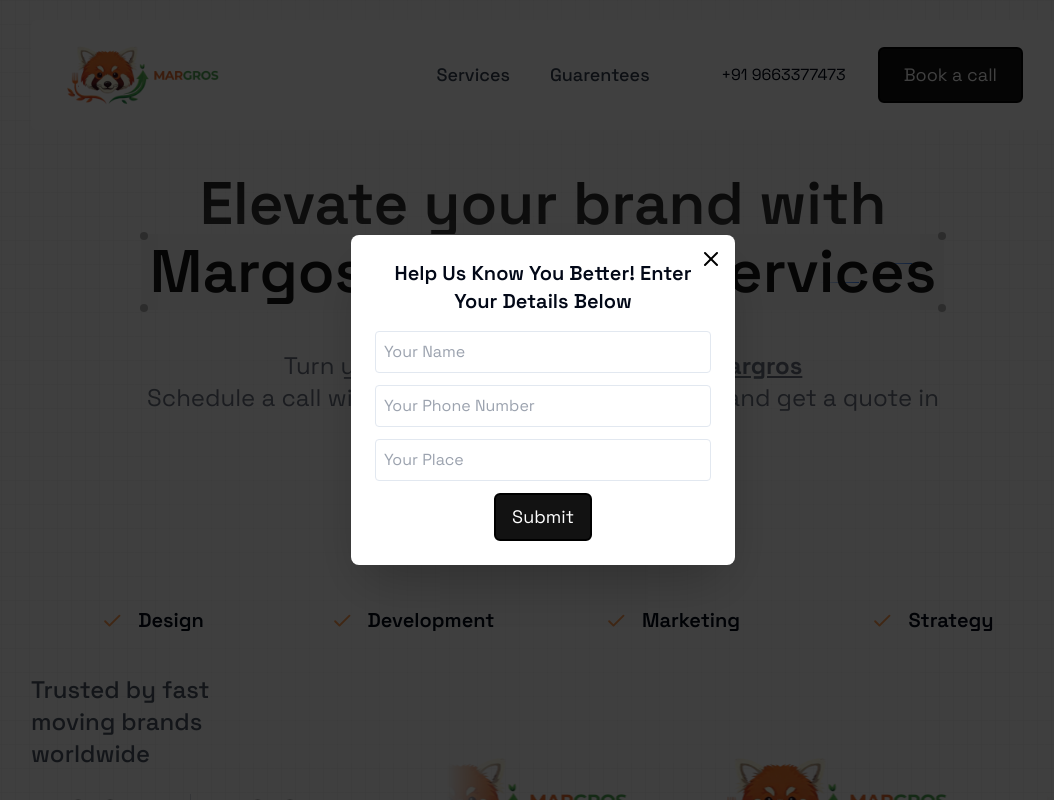
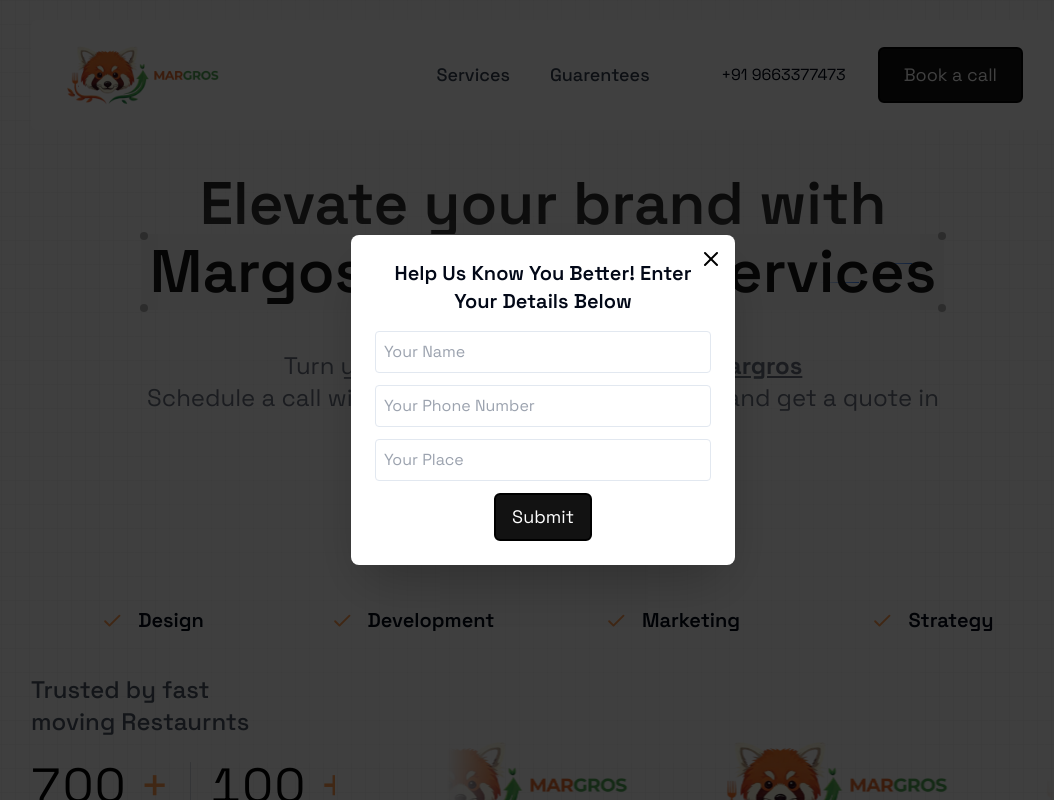
Before and after one commit to Margroms/portfolio, a Next.js app: page / in a window 1280 px wide. Shown: the top 800 px of the page, without its empty margins (97-1151 px from the left). Built offline with nearby package versions, Linux system fonts and the light colour scheme.

Commit message:
update 1.3

```diff
--- a/app/page.tsx
+++ b/app/page.tsx
@@ -231,7 +231,7 @@ export default function Home() {
           <div className="md:flex items-center justify-between gap-y-4 my-10 gap-x-28 mx-auto">
             <div className="md:w-2/5">
               <h1 className="text-2xl font-medium text-gray-600 w-4/5">
-                Trusted by fast moving brands worldwide
+                Trusted by fast moving Restaurnts
               </h1>
 
               <div className="flex my-6 gap-x-5 w-full">
```
